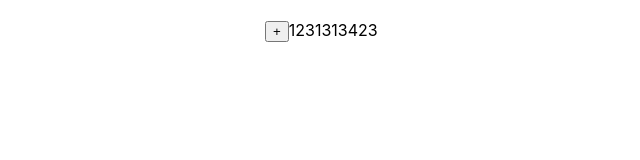
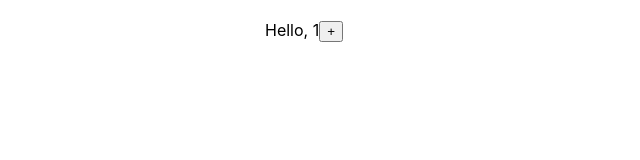
Before and after one commit to aavdienko/ReactTS-kabzda, a React (Create React App) app: page / in a window 1280 px wide. Shown: the top 160 px of the page, without its empty margins (75-715 px from the left). Built offline with nearby package versions, Linux system fonts and the light colour scheme.

Commit message:
Lesson 21. useEffect. Simple useEffect.

```diff
--- a/src/App.tsx
+++ b/src/App.tsx
@@ -19,6 +19,7 @@ import { MemoExample } from './components/MemoExample/MemoExample';
 import { HelpsToReactMemoExample, UseMemoCountingExample } from './components/UseMemo/UseMemoxample';
 import { LikeUseCalback } from './components/UseCalback/UseCalbackExample';
 import { UseState } from './components/UseState/UseState';
+import { UseEffect } from './components/UseEffect/UseEffect';
 
 function App() {
   const [ratingValue, setRatingValue] = useState<RatingValuType>(1);
@@ -50,7 +51,8 @@ function App() {
   return (
     <div className={'App'}>
       {/* <LikeUseCalback/> */}
-      <UseState/>
+      {/* <UseState/> */}
+      <UseEffect/>
       {/* <UseMemoCountingExample />
       <HelpsToReactMemoExample/> */}
       {/* <SelfControledAccordion title={'Menu'} items={itemsMenu} onclickHandler={onclickHandler}/> */}
--- /dev/null
+++ b/src/components/UseEffect/UseEffect.tsx
@@ -0,0 +1,53 @@
+import React, { useEffect } from 'react';
+import { useMemo, useState } from 'react';
+
+
+//навороченный useState
+
+export const UseEffect = () => {
+
+// simpleExample
+
+  const [counter, setCounter] = useState(1)
+  console.log('simpleExample');
+
+
+// сработает всегда (т.к. не передан массив зависимостей)
+  useEffect( () => {
+    console.log('useEffect every render');
+    document.title = counter.toString()
+    //запросы на сервер
+    //setInterval
+    //indexedDB
+    //document.getElementId
+    //document.title = 'название'
+  })
+
+  // сработает при первом ренедере (т.к. пустой массив зависимостей)
+  useEffect( () => {
+    console.log('useEffect first render');
+    document.title = counter.toString()
+  }, [])
+
+
+  // сработает при изминении counter (т.к. передан в массиве зависимостей)
+  useEffect( () => {
+    console.log('useEffect first render + counter change');
+    document.title = counter.toString()
+    //запросы на сервер
+    //setInterval
+    //indexedDB
+    //document.getElementId
+    //document.title = 'название'
+  }, [counter])
+
+
+
+  return (
+    <div>
+      Hello, {counter}
+      <button onClick={()=> setCounter(counter + 1)}>+</button>
+    </div>
+  )
+
+}
```
